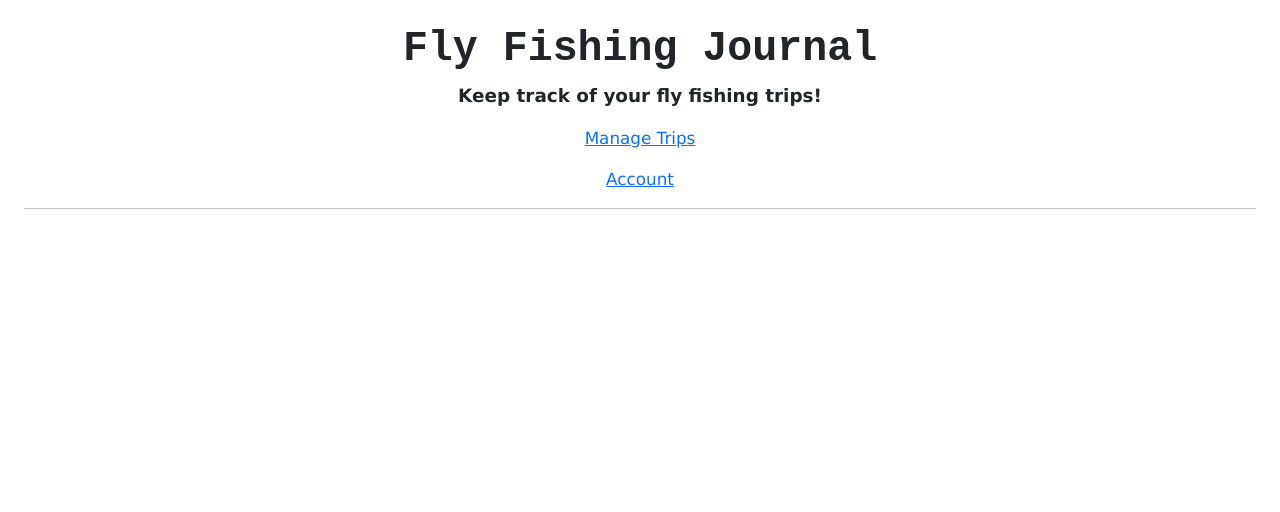
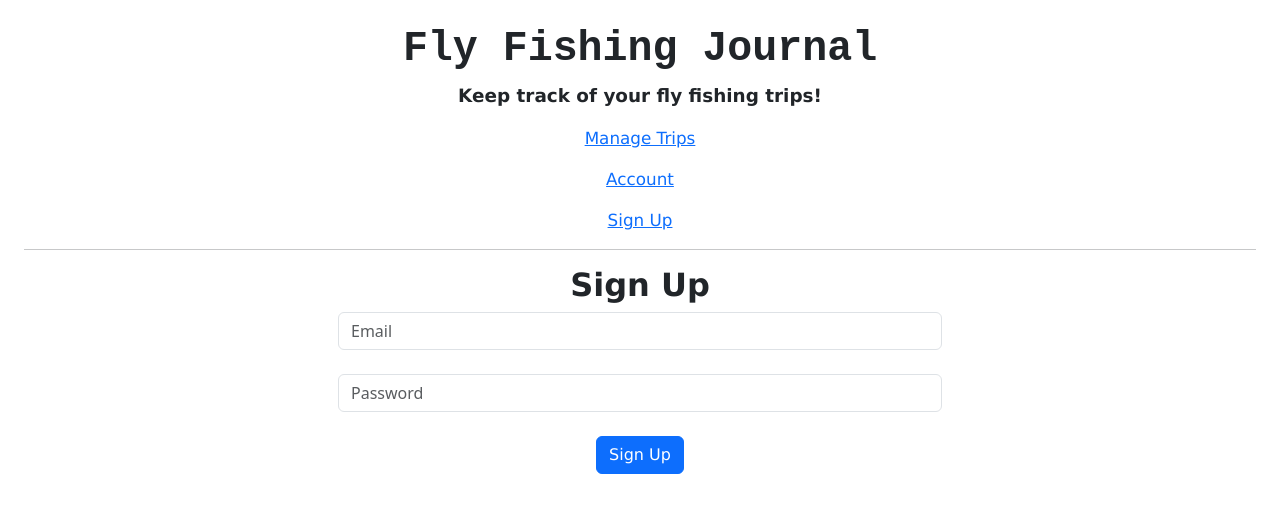
Before and after one commit to brianscherner/fly-fishing-journal, a React (Create React App) app: page /sign-up in a window 1280 px wide. Shown: the top 512 px of the page. Built offline with nearby package versions, Linux system fonts and the light colour scheme; no server answers.

Commit message:
Make separate component and route for a user to sign up for account.

```diff
--- a/src/components/Account.js
+++ b/src/components/Account.js
@@ -1,22 +1,9 @@
 import React, { useState } from "react";
 import { auth } from "../firebase.js";
-import { createUserWithEmailAndPassword, signInWithEmailAndPassword, signOut } from "firebase/auth";
+import { signInWithEmailAndPassword, signOut } from "firebase/auth";
 
 function SignIn() {
   const [messageToUser, setMessageToUser] = useState(null);
-
-  function doSignUp(event) {
-    event.preventDefault();
-    const email = event.target.email.value;
-    const password = event.target.password.value;
-    createUserWithEmailAndPassword(auth, email, password)
-      .then((userCredential) => {
-        setMessageToUser(`Sign up successful. Welcome ${userCredential.user.email}!`);
-      })
-      .catch((error) => {
-        setMessageToUser(`There was an error signing up: ${error.message}`);
-      });
-  }
 
   function doSignIn(event) {
     event.preventDefault();
@@ -49,23 +36,8 @@ function SignIn() {
 
       {auth.currentUser == null && (
         <React.Fragment>
-          <h2 className="sign-in-headings">Sign Up</h2>
           <div className="row justify-content-center">
             <div className="col-6">
-              <form onSubmit={doSignUp}>
-                <input className="form-control"
-                  type="text"
-                  name="email"
-                  placeholder="Email"/>
-                <br/>
-                <input className="form-control"
-                  type="password"
-                  name="password"
-                  placeholder="Password"/>
-                <br/>
-                <button className="btn btn-primary app-buttons" type="submit">Sign Up</button>
-              </form>
-              <br/>
               <h2 className="sign-in-headings">Sign In</h2>
               <form onSubmit={doSignIn}>
                 <input className="form-control"
--- a/src/components/App.js
+++ b/src/components/App.js
@@ -3,6 +3,7 @@ import Header from './Header';
 import { BrowserRouter as Router, Routes, Route } from 'react-router-dom';
 import TripsControl from './trips/TripsControl';
 import Account from './Account';
+import SignUp from './SignUp';
 
 function App() {
   return (
@@ -12,6 +13,7 @@ function App() {
       <Routes>
         <Route path="/trips" element={<TripsControl/>}/>
         <Route path="/account" element={<Account/>}/>
+        <Route path="/sign-up" element={<SignUp/>}/>
       </Routes>
     </React.Fragment>
     </Router>
--- a/src/components/Header.js
+++ b/src/components/Header.js
@@ -10,6 +10,7 @@ function Header() {
         <div className='header-links'>
           <p><Link to="/trips">Manage Trips</Link></p>
           <p><Link to="/account">Account</Link></p>
+          <p><Link to="/sign-up">Sign Up</Link></p>
         </div>
         <hr/>
       </div>
--- /dev/null
+++ b/src/components/SignUp.js
@@ -0,0 +1,50 @@
+import React, { useState } from "react";
+import { auth } from "../firebase.js";
+import { createUserWithEmailAndPassword } from "firebase/auth";
+
+function SignUp() {
+  const [messageToUser, setMessageToUser] = useState(null);
+
+  function doSignUp(event) {
+    event.preventDefault();
+    const email = event.target.email.value;
+    const password = event.target.password.value;
+    createUserWithEmailAndPassword(auth, email, password)
+      .then((userCredential) => {
+        setMessageToUser(`Sign up successful. Welcome ${userCredential.user.email}!`);
+      })
+      .catch((error) => {
+        setMessageToUser(`There was an error signing up: ${error.message}`);
+      });
+  }
+
+  return (
+    <React.Fragment>
+      {messageToUser && (
+        <p className="sign-in-messages" style={{color: messageToUser.toLowerCase().includes('error') ? '#dc3545' : '#198754'}}>{messageToUser}</p>
+      )}
+
+      <h2 className="sign-in-headings">Sign Up</h2>
+      <div className="row justify-content-center">
+        <div className="col-6">
+          <form onSubmit={doSignUp}>
+            <input className="form-control"
+              type="text"
+              name="email"
+              placeholder="Email"/>
+            <br/>
+            <input className="form-control"
+              type="password"
+              name="password"
+              placeholder="Password"/>
+            <br/>
+            <button className="btn btn-primary app-buttons" type="submit">Sign Up</button>
+          </form>
+          <br/>
+        </div>
+      </div>
+    </React.Fragment>
+  )
+}
+
+export default SignUp;
```
